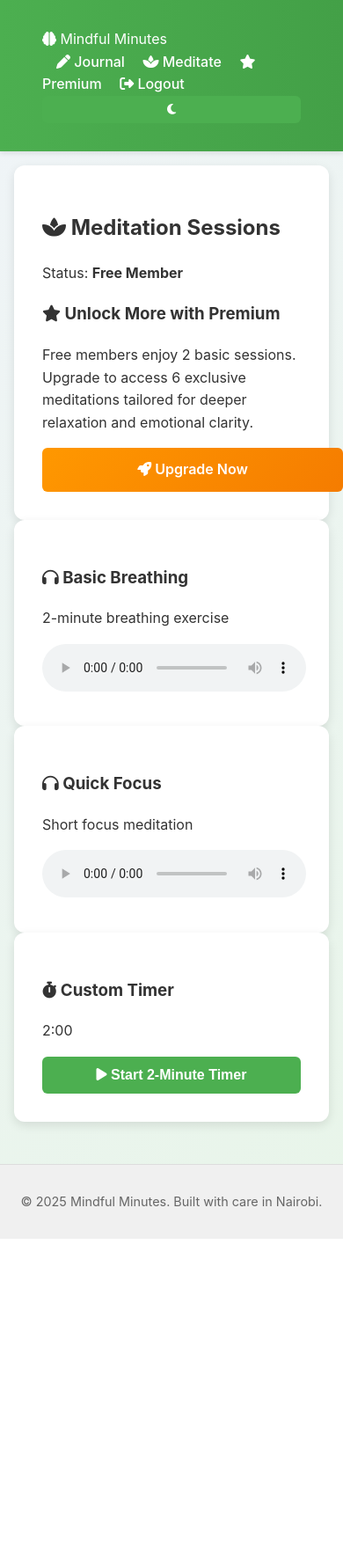
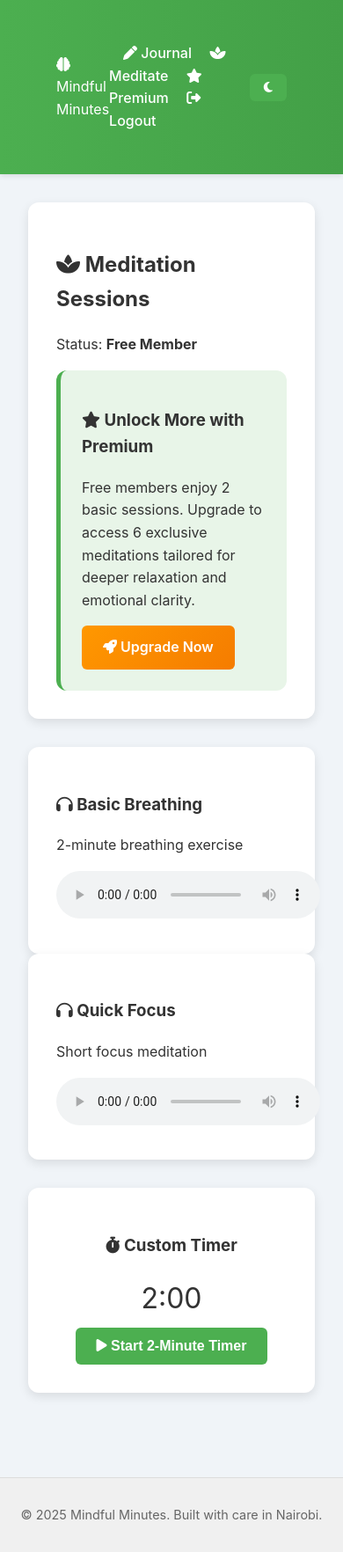
Before and after one commit to Martin-Mutugi/mindful_minutes, a Flask app: page /meditate in a window 390 px wide. Shown: the whole page at 88% size. Before the commit the page ends 1408 px from the top, so only its background shows below. Run offline with Flask 3, Linux system fonts and the light colour scheme; the visitor is signed in with stand-in values (Sample User, id 1).

Commit message:
Final competition-ready updates: layout, CSS, JS, templates, animations, dark mode

```diff
--- a/static/css/style.css
+++ b/static/css/style.css
@@ -3,7 +3,7 @@ body {
   font-family: 'Inter', 'Arial', sans-serif;
   margin: 0;
   padding: 0;
-  background: linear-gradient(135deg, #f0f4f8, #e8f5e9);
+  background-color: #f0f4f8;
   color: #333;
   line-height: 1.6;
   scroll-behavior: smooth;
@@ -60,7 +60,12 @@ img {
 }
 
 .main-grid,
-.dashboard-grid {
+.dashboard-grid,
+.journal-grid,
+.index-grid,
+.auth-grid,
+.meditate-grid,
+.premium-grid {
   display: grid;
   grid-template-columns: repeat(auto-fit, minmax(320px, 1fr));
   gap: 2rem;
@@ -121,6 +126,7 @@ img {
   margin-bottom: 1rem;
   border-radius: 6px;
   font-weight: 500;
+  animation: slideIn 0.5s ease forwards;
 }
 
 .alert-success {
@@ -151,6 +157,9 @@ img {
 #moodChart {
   width: 100%;
   max-height: 300px;
+  opacity: 0;
+  animation: fadeInUp 0.8s ease forwards;
+  animation-delay: 0.3s;
 }
 
 /* ===== Mood List ===== */
@@ -195,6 +204,87 @@ img {
   color: #4CAF50;
 }
 
+.spinner i {
+  animation: spin 1s linear infinite;
+}
+
+/* ===== Timer Section ===== */
+.timer-section {
+  text-align: center;
+}
+
+#timer {
+  font-size: 2rem;
+  margin: 0.5rem 0;
+}
+
+/* ===== Auth Forms ===== */
+.auth-card {
+  max-width: 400px;
+  width: 100%;
+  padding: 2rem;
+  box-shadow: 0 4px 12px rgba(0,0,0,0.05);
+  border-radius: 8px;
+}
+
+.auth-note {
+  margin-top: 1rem;
+  font-size: 0.95rem;
+  text-align: center;
+}
+
+/* ===== Premium Sections ===== */
+.premium-upsell,
+.premium-status {
+  background-color: #e8f5e8;
+  padding: 1.5rem;
+  border-radius: 12px;
+  border-left: 5px solid #4CAF50;
+}
+
+.premium-lock {
+  background-color: #fff3cd;
+  padding: 0.75rem;
+  border-radius: 6px;
+  margin-top: 0.75rem;
+  text-align: center;
+  font-weight: 500;
+  color: #856404;
+}
+
+.premium-offer {
+  padding: 1.5rem;
+  border: 1px solid #ddd;
+  border-radius: 12px;
+  background: #fafafa;
+}
+
+.premium-btn {
+  background-color: #ff6b00;
+  font-size: 1.1rem;
+  padding: 1rem 2rem;
+  border-radius: 8px;
+  font-weight: bold;
+  text-transform: uppercase;
+  box-shadow: 0 4px 12px rgba(255,107,0,0.3);
+}
+
+.premium-btn:hover {
+  background-color: #e55d00;
+  box-shadow: 0 6px 16px rgba(255,107,0,0.4);
+}
+
+.premium-access-btn {
+  background: #2196F3;
+  color: white;
+}
+
+.small-text {
+  font-size: 0.85rem;
+  color: #666;
+  margin-top: 0.75rem;
+}
+
 /* ===== Footer ===== */
 .footer {
   text-align: center;
@@ -205,54 +295,7 @@ img {
   border-top: 1px solid #ddd;
 }
 
-/* ===== Dark Mode ===== */
-.dark-mode {
-  background-color: #121212;
-  color: #eee;
-}
-
-.dark-mode .card {
-  background-color: #1e1e1e;
-  box-shadow: 0 4px 12px rgba(255,255,255,0.05);
-}
-
-.dark-mode .navbar {
-  background: linear-gradient(90deg, #2e7d32, #1b5e20);
-}
-
-.dark-mode .footer {
-  background-color: #1e1e1e;
-  color: #ccc;
-  border-top: 1px solid #333;
-}
-
-.dark-mode .btn {
-  background-color: #388e3c;
-}
-
-.dark-mode .btn.highlight {
-  background: linear-gradient(135deg, #ff9800, #f57c00);
-}
-
-/* ===== Responsive Tweaks ===== */
-@media (max-width: 768px) {
-  .navbar-content {
-    flex-direction: column;
-    align-items: flex-start;
-  }
-
-  .container {
-    padding: 1rem;
-  }
-
-  .btn {
-    width: 100%;
-    text-align: center;
-  }
-}
 /* ===== Animations ===== */
-
-/* Fade-in for cards */
 @keyframes fadeInUp {
   from {
     opacity: 0;
@@ -264,51 +307,15 @@ img {
   }
 }
 
-.card {
-  animation: fadeInUp 0.6s ease forwards;
-}
-
-/* Button hover pulse */
 @keyframes pulse {
-  0% {
-    transform: scale(1);
-  }
-  50% {
-    transform: scale(1.03);
-  }
-  100% {
-    transform: scale(1);
-  }
-}
-
-.btn:hover {
-  animation: pulse 0.3s ease-in-out;
-}
-
-/* Spinner rotation */
-.spinner i {
-  animation: spin 1s linear infinite;
+  0% { transform: scale(1); }
+  50% { transform: scale(1.03); }
+  100% { transform: scale(1); }
 }
 
 @keyframes spin {
-  from {
-    transform: rotate(0deg);
-  }
-  to {
-    transform: rotate(360deg);
-  }
-}
-
-/* Mood chart fade-in */
-#moodChart {
-  opacity: 0;
-  animation: fadeInUp 0.8s ease forwards;
-  animation-delay: 0.3s;
-}
-
-/* Flash message slide-in */
-.alert {
-  animation: slideIn 0.5s ease forwards;
+  from { transform: rotate(0deg); }
+  to { transform: rotate(360deg); }
 }
 
 @keyframes slideIn {
@@ -321,3 +328,17 @@ img {
     transform: translateY(0);
   }
 }
+
+.btn:hover {
+  animation: pulse 0.3s ease-in-out;
+}
+
+/* ===== Dark Mode ===== */
+.dark-mode {
+  background-color: #121212;
+  color: #eee;
+}
+
+.dark-mode .card {
+  background-color: #1e1e1e;
+  box-shadow: 0 4px 12px rgba(255,255,255,0
```
